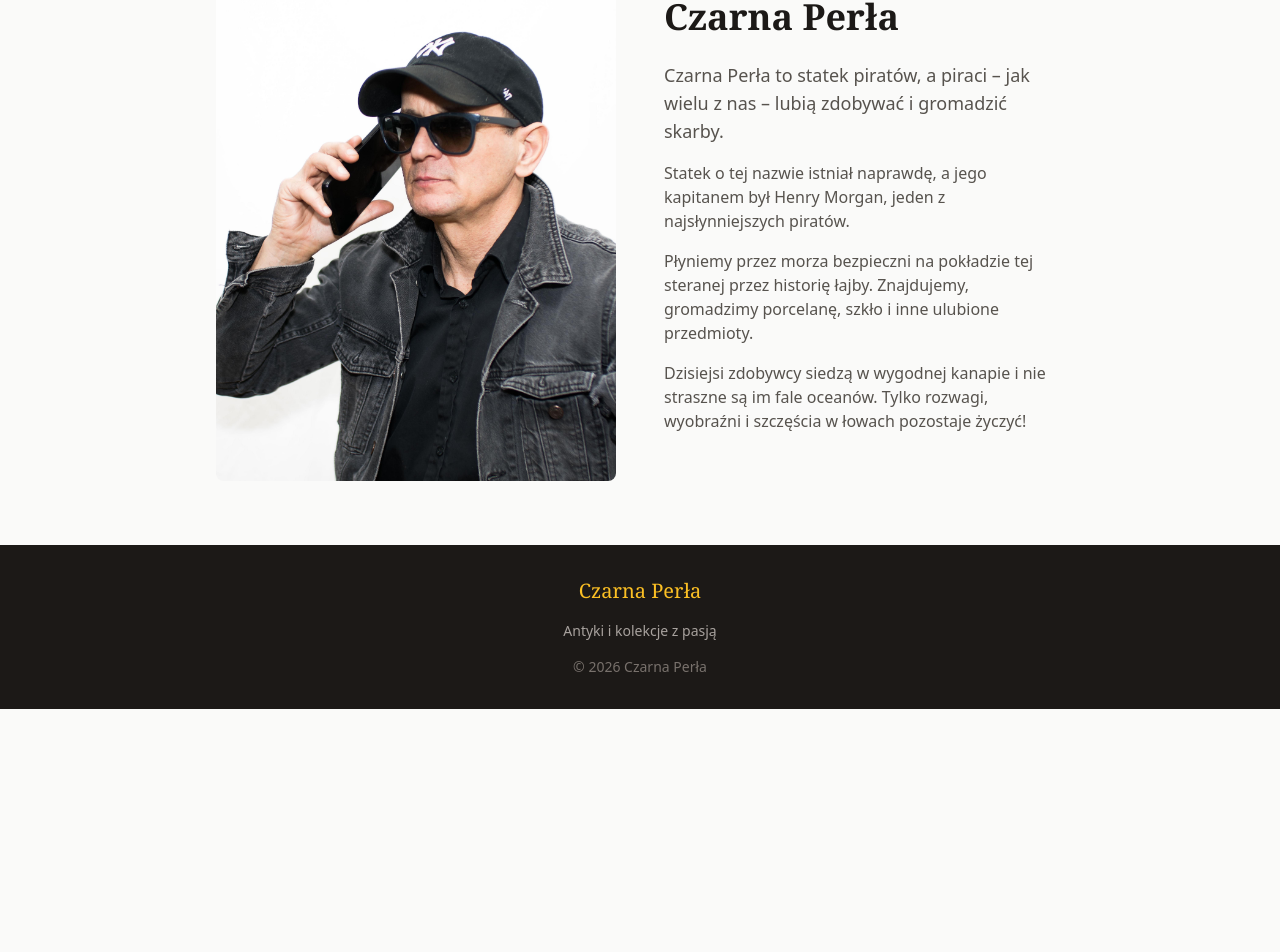
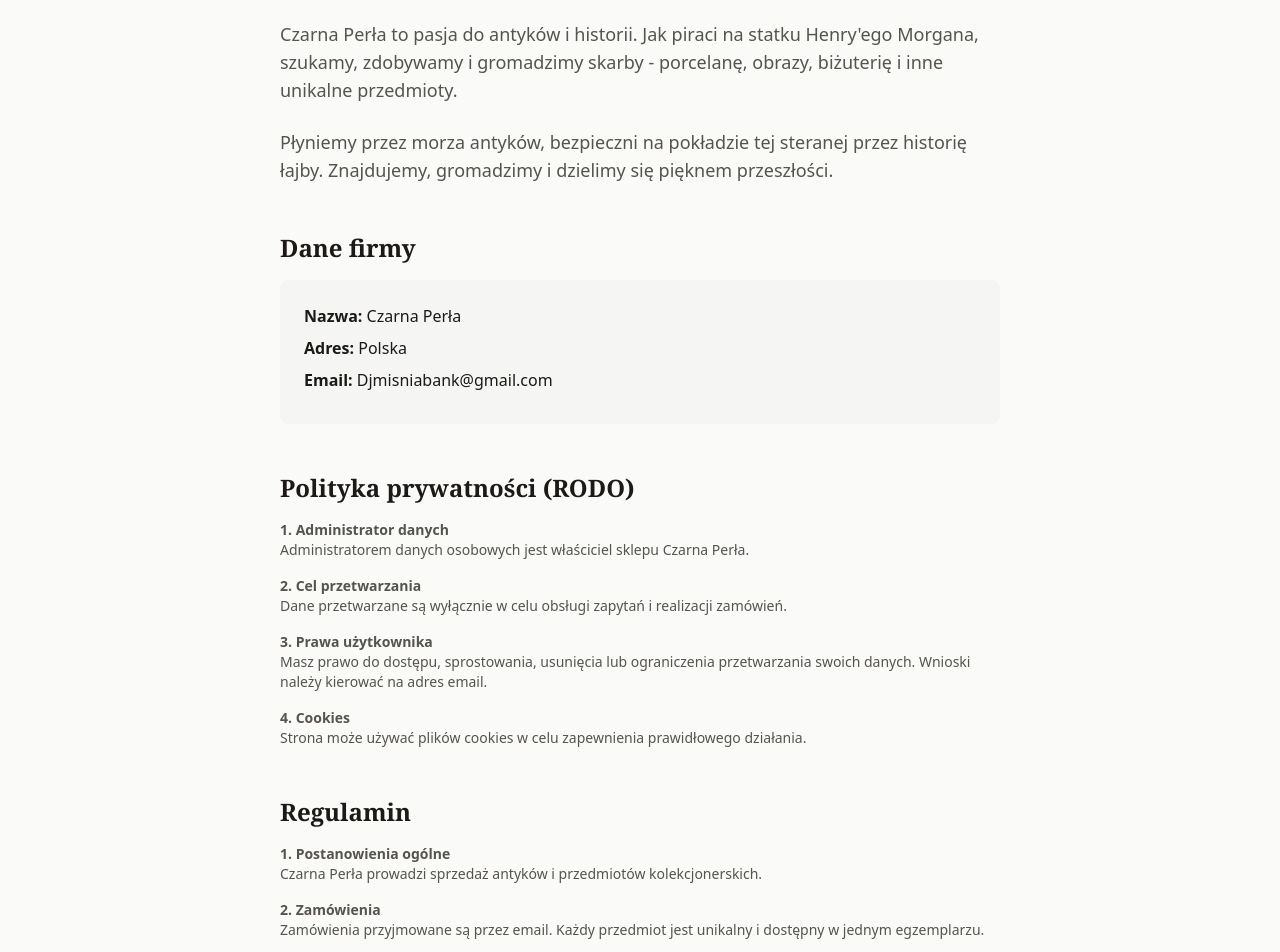
Before and after one commit to MOUVAL/czarnaperelka, a Next.js app: page /o-nas in a window 1280 px wide. Shown: the part 116-1068 px from the top of the page. Before the commit the page ends 825 px from the top, so only its background shows below. Built offline with nearby package versions, Linux system fonts and the light colour scheme; a web font is replaced by a local one.

Commit message:
Update contact email and add Polish legal compliance
- Changed email to Djmisniabank@gmail.com
- Added RODO/GDPR privacy policy
- Added terms of service (regulamin)
- Added company info section
- Removed non-existent info@czarnaperelka.com

```diff
--- a/src/app/kontakt/page.tsx
+++ b/src/app/kontakt/page.tsx
@@ -6,7 +6,7 @@ export default function ContactPage() {
         Masz pytania o nasze skarby? Napisz do nas.
       </p>
       <div className="bg-stone-100 rounded-lg p-8 text-center">
-        <p className="text-2xl text-amber-600 font-medium mb-4">info@czarnaperelka.com</p>
+        <p className="text-2xl text-amber-600 font-medium mb-4">Djmisniabank@gmail.com</p>
         <p className="text-stone-500">Polska</p>
       </div>
     </div>
--- a/src/app/o-nas/page.tsx
+++ b/src/app/o-nas/page.tsx
@@ -1,32 +1,73 @@
-import Image from "next/image";
-
 export default function AboutPage() {
   return (
-    <div className="max-w-4xl mx-auto px-6 py-16">
-      <div className="grid md:grid-cols-2 gap-12 items-center">
-        <div className="aspect-[3/4] relative rounded-lg overflow-hidden">
-          <Image
-            src="/images/owner.jpg"
-            alt="Właściciel"
-            fill
-            className="object-cover"
-          />
+    <div className="max-w-3xl mx-auto px-6 py-16">
+      <h1 className="font-serif text-4xl font-bold mb-8 text-center">O nas</h1>
+
+      <div className="prose prose-stone mx-auto">
+        <p className="text-lg text-stone-600 mb-6">
+          Czarna Perła to pasja do antyków i historii. Jak piraci na statku Henry'ego Morgana,
+          szukamy, zdobywamy i gromadzimy skarby - porcelanę, obrazy, biżuterię i inne
+          unikalne przedmioty.
+        </p>
+
+        <p className="text-lg text-stone-600 mb-6">
+          Płyniemy przez morza antyków, bezpieczni na pokładzie tej steranej przez historię łajby.
+          Znajdujemy, gromadzimy i dzielimy się pięknem przeszłości.
+        </p>
+
+        <h2 className="font-serif text-2xl font-bold mt-12 mb-4">Dane firmy</h2>
+        <div className="bg-stone-100 rounded-lg p-6 mb-8">
+          <p className="mb-2"><strong>Nazwa:</strong> Czarna Perła</p>
+          <p className="mb-2"><strong>Adres:</strong> Polska</p>
+          <p className="mb-2"><strong>Email:</strong> Djmisniabank@gmail.com</p>
         </div>
-        <div>
-          <h1 className="font-serif text-4xl font-bold mb-6">Czarna Perła</h1>
-          <p className="text-lg text-stone-600 mb-4">
-            Czarna Perła to statek piratów, a piraci – jak wielu z nas – lubią zdobywać i gromadzić skarby.
+
+        <h2 className="font-serif text-2xl font-bold mt-12 mb-4">Polityka prywatności (RODO)</h2>
+        <div className="text-sm text-stone-600 space-y-4">
+          <p>
+            <strong>1. Administrator danych</strong><br />
+            Administratorem danych osobowych jest właściciel sklepu Czarna Perła.
           </p>
-          <p className="text-stone-600 mb-4">
-            Statek o tej nazwie istniał naprawdę, a jego kapitanem był Henry Morgan, jeden z najsłynniejszych piratów.
+
+          <p>
+            <strong>2. Cel przetwarzania</strong><br />
+            Dane przetwarzane są wyłącznie w celu obsługi zapytań i realizacji zamówień.
           </p>
-          <p className="text-stone-600 mb-4">
-            Płyniemy przez morza bezpieczni na pokładzie tej steranej przez historię łajby.
-            Znajdujemy, gromadzimy porcelanę, szkło i inne ulubione przedmioty.
+
+          <p>
+            <strong>3. Prawa użytkownika</strong><br />
+            Masz prawo do dostępu, sprostowania, usunięcia lub ograniczenia przetwarzania
+            swoich danych. Wnioski należy kierować na adres email.
           </p>
-          <p className="text-stone-600">
-            Dzisiejsi zdobywcy siedzą w wygodnej kanapie i nie straszne są im fale oceanów.
-            Tylko rozwagi, wyobraźni i szczęścia w łowach pozostaje życzyć!
+
+          <p>
+            <strong>4. Cookies</strong><br />
+            Strona może używać plików cookies w celu zapewnienia prawidłowego działania.
+          </p>
+        </div>
+
+        <h2 className="font-serif text-2xl font-bold mt-12 mb-4">Regulamin</h2>
+        <div className="text-sm text-stone-600 space-y-4">
+          <p>
+            <strong>1. Postanowienia ogólne</strong><br />
+            Czarna Perła prowadzi sprzedaż antyków i przedmiotów kolekcjonerskich.
+          </p>
+
+          <p>
+            <strong>2. Zamówienia</strong><br />
+            Zamówienia przyjmowane są przez email. Każdy przedmiot jest unikalny
+            i dostępny w jednym egzemplarzu.
+          </p>
+
+          <p>
+            <strong>3. Dostawa i płatność</strong><br />
+            Szczegóły dostawy i płatności ustalane są indywidualnie przy zamówieniu.
+          </p>
+
+          <p>
+            <strong>4. Zwroty</strong><br />
+            Zgodnie z polskim prawem, na antyki nie przysługuje prawo odstąpienia
+            od umowy (art. 38 ustawy o prawach konsumenta).
           </p>
         </div>
       </div>
--- a/src/app/page.tsx
+++ b/src/app/page.tsx
@@ -135,8 +135,8 @@ export default function Home() {
         <div className="max-w-4xl mx-auto px-6 text-center">
           <h2 className="font-serif text-3xl font-bold mb-4 text-amber-400">Kontakt</h2>
           <p className="text-stone-300 mb-6">Masz pytania o nasze skarby? Napisz do nas.</p>
-          <a href="mailto:info@czarnaperelka.com" className="text-amber-400 text-xl hover:text-amber-300">
-            info@czarnaperelka.com
+          <a href="mailto:Djmisniabank@gmail.com" className="text-amber-400 text-xl hover:text-amber-300">
+            Djmisniabank@gmail.com
           </a>
         </div>
       </section>
```
